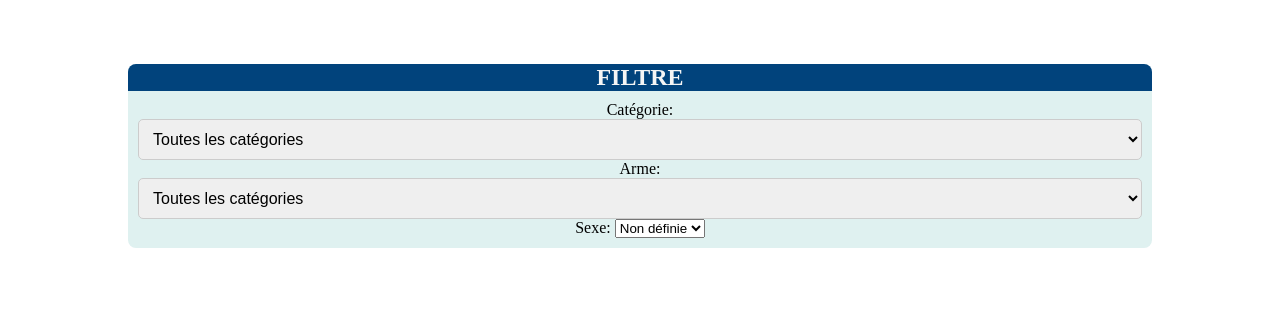
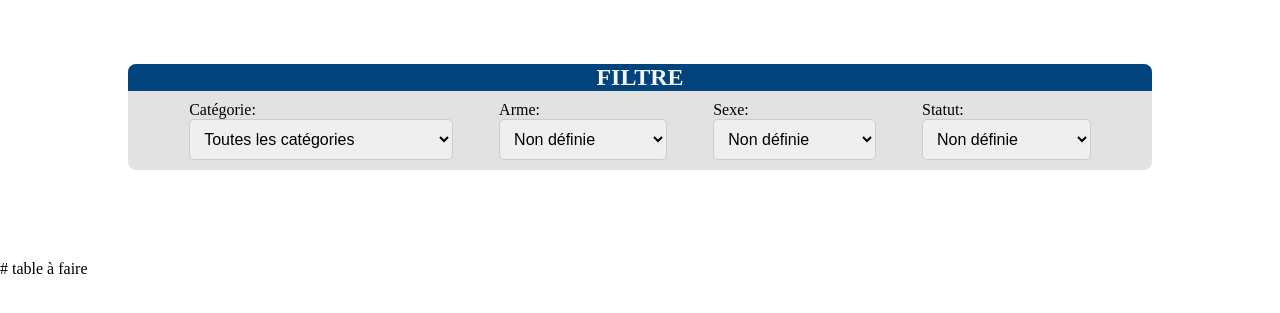
Before and after one commit to araviart/COMP_ESCRIME, a Flask app: template appli/templates/competition.html in a window 1280 px wide. Shown: the part 96-409 px from the top of the page. Run offline with Flask 3, Linux system fonts and the light colour scheme; the template is opened without the code that fills it, so the values that code supplies are empty; the visitor is signed in with stand-in values (Sample User, id 1); parts of the project's set-up code (start-up, migrations or seed data) failed here and were passed over; some libraries are stand-ins or nearby versions.

Commit message:
section filtre fait

```diff
--- a/appli/static/home.css
+++ b/appli/static/home.css
@@ -1,4 +1,4 @@
-#categorieSelect, #categorieArme {
+#categorieSelect, #categorieArme, #categorieSexe, #categorieStatut {
   width: 100%;
   padding: 10px;
   border: 1px solid #ccc;
@@ -8,11 +8,11 @@
   transition: border-color 0.3s;
 }
 
-#categorieSelect:hover, #categorieArme:hover {
+#categorieSelect:hover, #categorieArme:hover,  #categorieSexe:hover, #categorieStatut:hover {
   border-color: #0074d9;
 }
 
-#categorieSelect option, #categorieArme option {
+#categorieSelect option, #categorieArme option,  #categorieSexe option, #categorieStatut option {
   font-size: 16px;
   background-color: #fff;
   color: #333;
@@ -22,7 +22,7 @@
     width: 80vw;
     margin: 5% auto;
     border-radius: 8px;
-    background-color: var(--couleur-background-demi);
+    background-color: rgb(226, 226, 226);
     display: flex;
     flex-wrap: wrap;
     justify-content: space-between; /* répartir les sous-menus horizontalement */
@@ -30,10 +30,13 @@
   }
 
   .filtre {
+    margin: 0px 5%;
     flex: 1; /* occupe l'espace disponible de manière égale */
     padding: 10px;
-    text-align: center;
+    text-align: start;
     box-sizing: border-box;
+    display: flex;
+    justify-content: space-between;
   }
 
   .titre-filtre {
--- a/appli/templates/competition.html
+++ b/appli/templates/competition.html
@@ -21,7 +21,7 @@
         <div class="Arme">
             <label for="categorieSelect">Arme:</label>
             <select id="categorieArme">
-                <option value="">Toutes les catégories</option>
+                <option value="">Non définie</option>
                 {% for arme in armes %}
                     <option value="{{ arme }}">{{ arme }}</option>
                 {% endfor %}
@@ -35,12 +35,19 @@
                 <option value="">Femme</option>
             </select>
         </div>
-
-        <div class = "Sexe"></div>
-        <div class = "Statut"></div>
+        <div class="Statut">
+            <label for="categorieSelect">Statut:</label>
+            <select id="categorieStatut">
+                <option value="">Non définie</option>
+                <option value="">A venir</option>
+                <option value="">Terminé</option>
+            </select>
+        </div>
     </div>
 </section>
 <div class="competition-container">
+    <div class = "label-colonne"> # table à faire
+    </div>
     {% for competition in competitions %}
         <div class="competition-tile">
             <div class="competition-info">
--- a/appli/views.py
+++ b/appli/views.py
@@ -1,6 +1,6 @@
 from .app import app
 from flask import render_template, url_for, redirect, request
-from .models import User, get_sample, get_categories, get_armes, get_sexe
+from .models import User, get_sample, get_categories, get_armes
 from flask_wtf import FlaskForm
 from wtforms import StringField, PasswordField
 from hashlib import sha256
@@ -25,8 +25,7 @@ def home():
     title="Compétitions ESCRIME",
     competitions=get_sample(),
     categories = get_categories(),
-    armes = get_armes(),
-    sexes = get_sexe())
+    armes = get_armes())
 
 @app.route("/login/", methods =("GET","POST",))
 def login():
```
